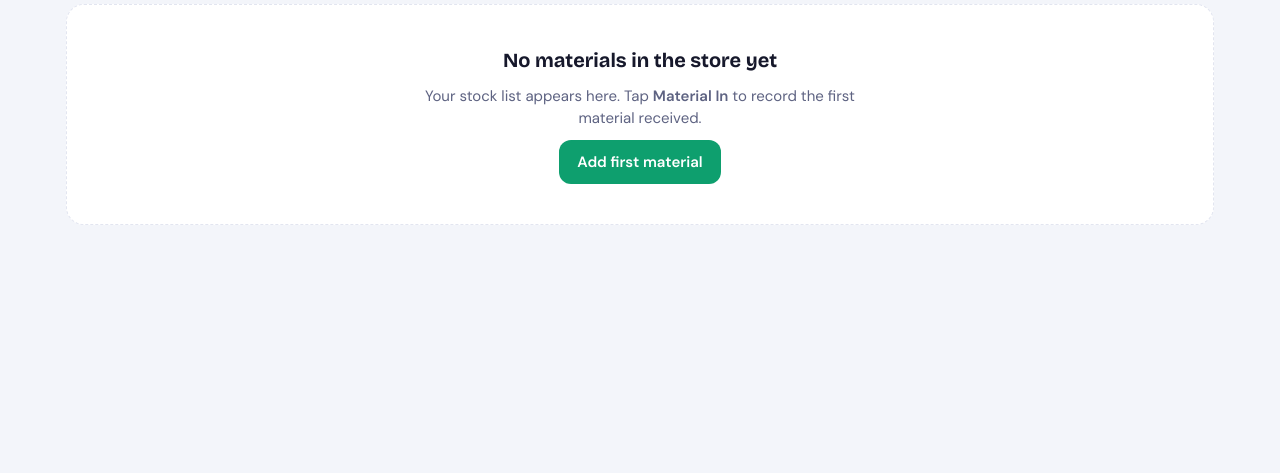
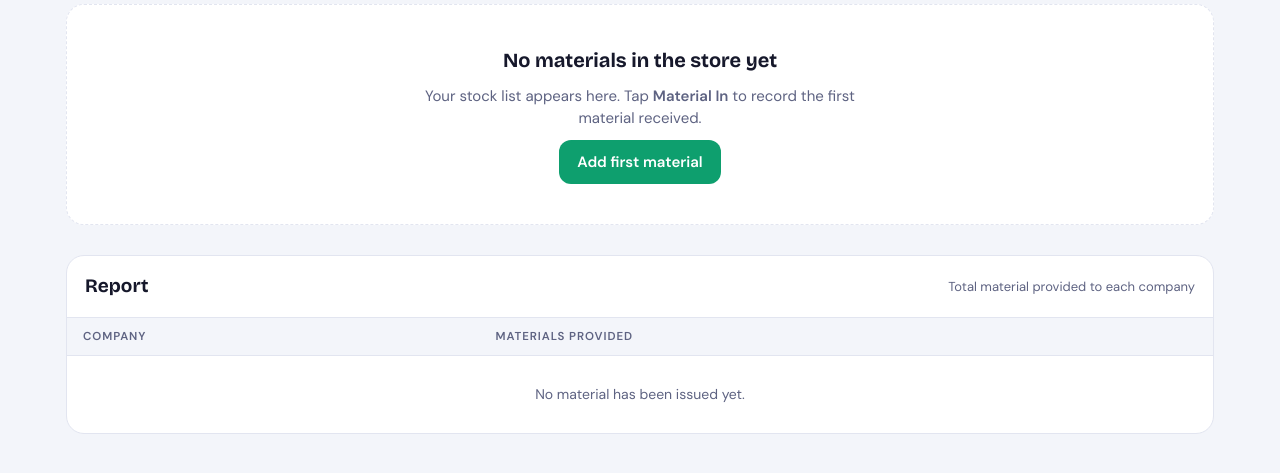
Before and after one commit to pritim20/JSN_Material_dashboard, a Flask app: page / in a window 1280 px wide. Shown: the part 265-738 px from the top of the page. Run offline with Flask 3, Linux system fonts and the light colour scheme; the visitor is signed in with stand-in values (Sample User, id 1); data that the repository does not hold is empty; parts of the project's set-up code (start-up, migrations or seed data) failed here and were passed over.

Commit message:
add report

```diff
--- a/main.py
+++ b/main.py
@@ -117,6 +117,19 @@ def stock_rows(db):
     return out
 
 
+def report_rows(db):
+    """Per company (project): every material issued to it with the total quantity."""
+    companies = {}
+    for r in db.execute("SELECT project, material, material_key, qty FROM txns "
+                        "WHERE type='out' AND project IS NOT NULL AND project<>'' ORDER BY id"):
+        c = companies.setdefault(mkey(r["project"]), {"company": r["project"], "items": {}})
+        it = c["items"].setdefault(r["material_key"], {"name": r["material"], "qty": 0})
+        it["qty"] = round(it["qty"] + r["qty"], 3)
+    return [{"company": c["company"],
+             "items": sorted(c["items"].values(), key=lambda i: i["name"].lower())}
+            for c in sorted(companies.values(), key=lambda c: c["company"].lower())]
+
+
 def balance_of(db, key):
     r = db.execute(
         "SELECT COALESCE(SUM(CASE WHEN type='in' THEN qty ELSE -qty END),0) AS b, "
@@ -200,7 +213,7 @@ def api_data():
     projects = [r[0] for r in db.execute(
         "SELECT DISTINCT project FROM txns WHERE project IS NOT NULL AND project<>'' "
         "ORDER BY project COLLATE NOCASE")]
-    return jsonify({"stock": stock_rows(db), "txns": txns, "projects": projects,
+    return jsonify({"stock": stock_rows(db), "report": report_rows(db), "txns": txns, "projects": projects,
                     "today": {"in": today["i"], "out": today["o"]}, "low": LOW_STOCK})
 
 
--- a/public/style.css
+++ b/public/style.css
@@ -150,7 +150,9 @@ th{text-align:left;font-size:11.5px;letter-spacing:.08em;text-transform:uppercas
 td{padding:12px 16px;border-top:1px solid var(--line);vertical-align:top}
 td.num{font-family:var(--f-mono);font-variant-numeric:tabular-nums;font-weight:700;text-align:right}
 th.num{text-align:right}
-.stock-tbl{min-width:0}
+.stock-tbl,.report-tbl{min-width:0}
+.report-tbl td{vertical-align:middle}
+.report-tbl td:first-child{white-space:nowrap}
 .stock-tbl th.num,.stock-tbl td.num{text-align:center}
 .stock-tbl td{vertical-align:middle}
 td .sub{color:var(--muted);font-size:12.5px}
--- a/static/app.js
+++ b/static/app.js
@@ -44,9 +44,18 @@
   function render() {
     const items = data.stock;
     if ($("#stock")) renderStock(items);
+    if ($("#report")) renderReport();
     fillInSelect();
     $("#projList").innerHTML = data.projects.map(p => `<option value="${esc(p)}"></option>`).join("");
     if (!$("#mOut").hidden) fillOutSelect(true);
+  }
+
+  // one line per company: every material issued to it, with the total quantity
+  function renderReport() {
+    $("#report").innerHTML = (data.report || []).length ? data.report.map(c => `<tr>
+        <td><b>${esc(c.company)}</b></td>
+        <td>${c.items.map(i => `${esc(i.name)}: <b>${fmt(i.qty)}</b>`).join(" &nbsp;·&nbsp; ")}</td>
+      </tr>`).join("") : `<tr><td colspan="2" class="log-empty">No material has been issued yet.</td></tr>`;
   }
 
   function renderStock(items) {
--- a/static/style.css
+++ b/static/style.css
@@ -150,7 +150,9 @@ th{text-align:left;font-size:11.5px;letter-spacing:.08em;text-transform:uppercas
 td{padding:12px 16px;border-top:1px solid var(--line);vertical-align:top}
 td.num{font-family:var(--f-mono);font-variant-numeric:tabular-nums;font-weight:700;text-align:right}
 th.num{text-align:right}
-.stock-tbl{min-width:0}
+.stock-tbl,.report-tbl{min-width:0}
+.report-tbl td{vertical-align:middle}
+.report-tbl td:first-child{white-space:nowrap}
 .stock-tbl th.num,.stock-tbl td.num{text-align:center}
 .stock-tbl td{vertical-align:middle}
 td .sub{color:var(--muted);font-size:12.5px}
--- a/templates/dashboard.html
+++ b/templates/dashboard.html
@@ -41,6 +41,16 @@
         <button class="btn btn-in" type="button" id="emptyIn">Add first material</button>
       </div>
     </section>
+
+    <section class="panel" id="reportPanel">
+      <div class="panel-h"><h3>Report</h3><span class="sub" style="color:var(--muted);font-size:13px">Total material provided to each company</span></div>
+      <div class="tbl-wrap">
+        <table class="report-tbl">
+          <thead><tr><th>Company</th><th>Materials provided</th></tr></thead>
+          <tbody id="report"></tbody>
+        </table>
+      </div>
+    </section>
   </main>
 </div>
 
```
Also changed, not shown: netlify/functions/api.mjs (+18 -1 lines), public/app.js (+9 -0 lines), public/index.html (+10 -0 lines).
